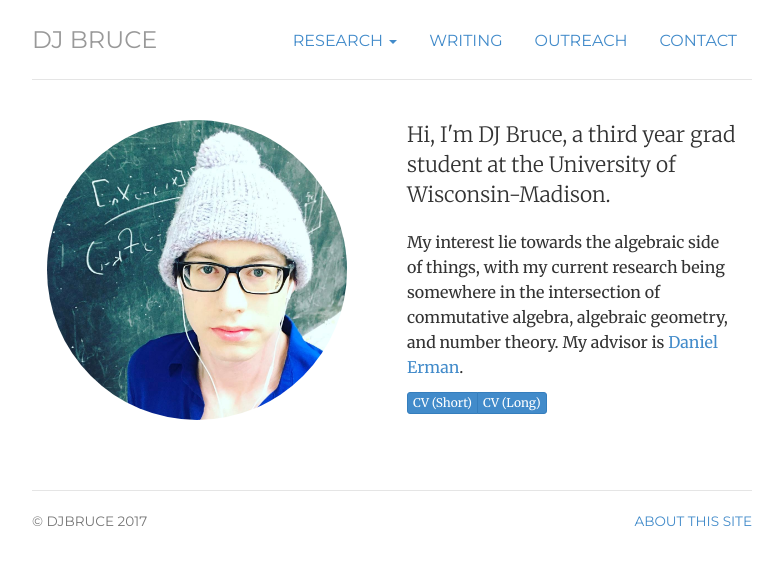
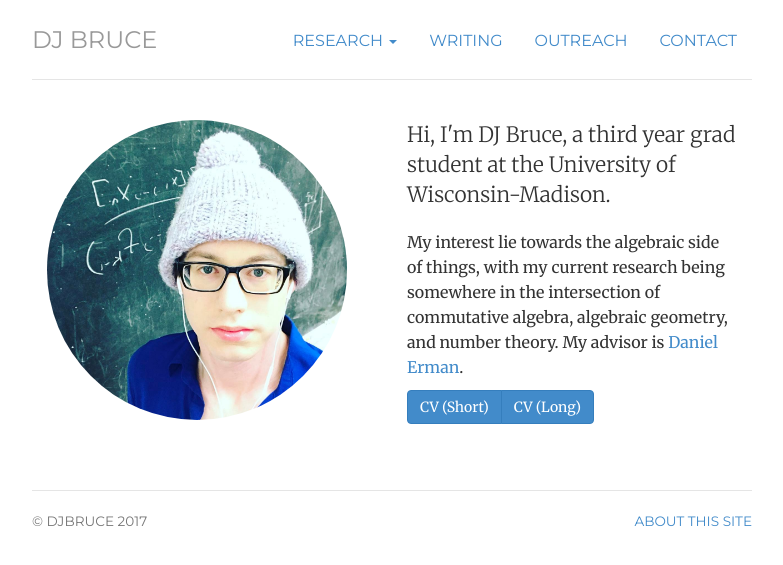
Before and after one commit to julietteBruce/old-homepage, a Jekyll site: the page built from index.html, in a window 1280 px wide. Shown: the top 565 px of the page, without its empty margins (248-1031 px from the left). Built offline with Jekyll 4.4.1, drawn with Linux system fonts in a browser that asks for light colours.

Commit message:
Button Size

```diff
--- a/index.html
+++ b/index.html
@@ -16,7 +16,7 @@ description: DJ Bruce is a graduate student at the University of Wisconsin - Mad
 	<p>My interest lie towards the algebraic side of things, with my current research being somewhere in the intersection of commutative algebra, algebraic geometry, and number theory.
 		My advisor is <a href="math.wisc.edu/~derman">Daniel Erman</a>.	</p>
 
-	<div class="btn-group btn-group-xs">
+	<div class="btn-group btn-group">
 			<a href="" class="btn btn-primary">CV (Short)</a>
 			<a href="" class="btn btn-primary">CV (Long)</a>
 		</div>
```
